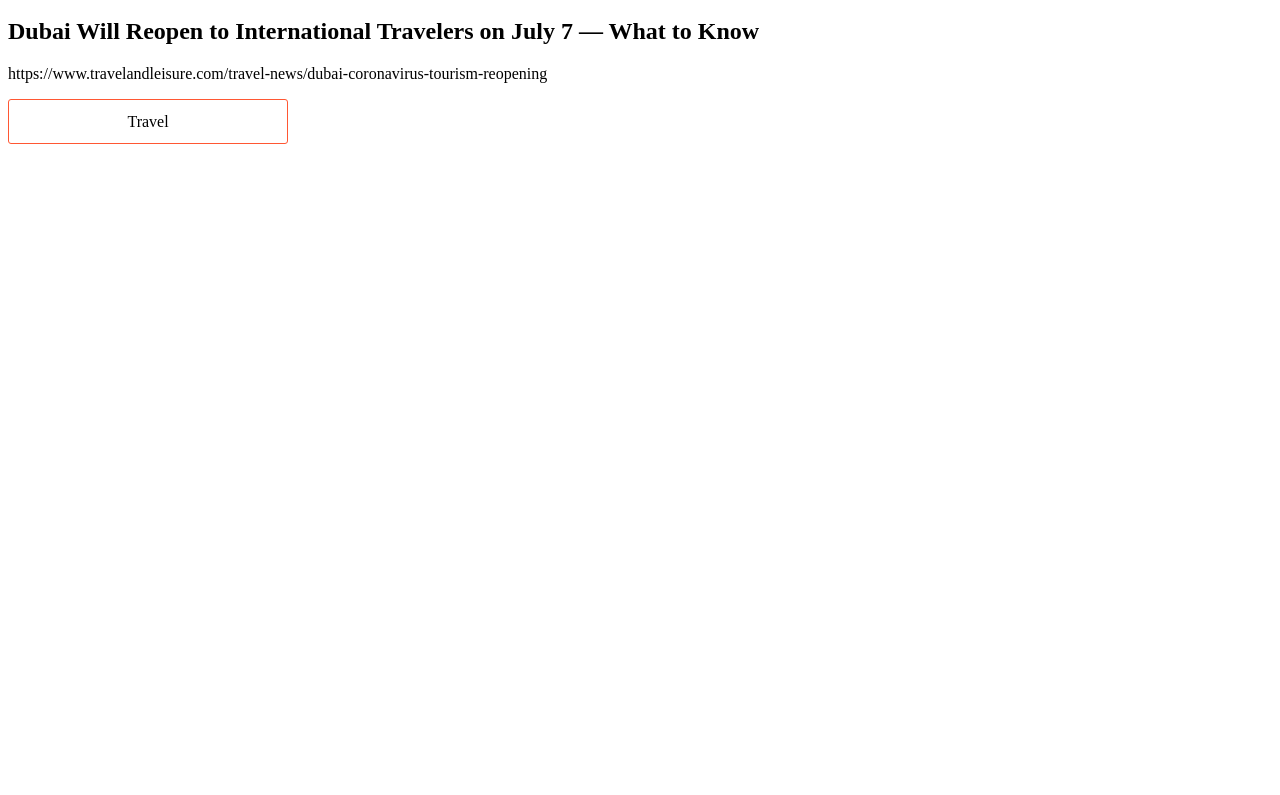
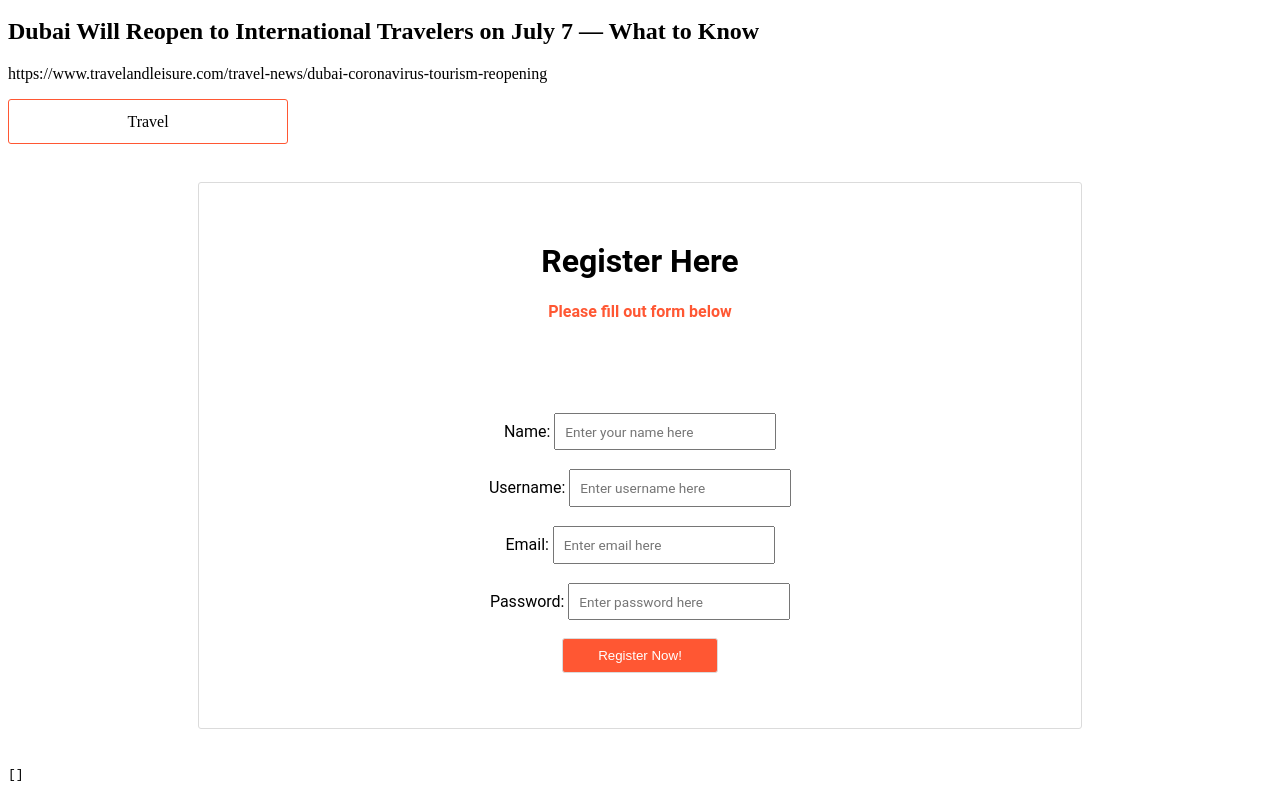
Before and after one commit to Pintereach-build-week/Pintereach-FE, a React (Create React App) app in the folder client/: page / in a window 1280 px wide. Shown: the part 813-1608 px from the top of the page. Before the commit the page ends 973 px from the top, so only its background shows below. Built offline with nearby package versions, Linux system fonts and the light colour scheme.

Commit message:
Updates to register page styling, minor

```diff
--- a/client/src/App.js
+++ b/client/src/App.js
@@ -2,6 +2,7 @@ import React from 'react';
 import { Navbar } from './components/navbar/Navbar';
 import { ArticleList } from './components/articles/ArticleList';
 import { Catergory } from './components/category/Catergory';
+import Register from './components/auth/Register'
 
 function App() {
   return (
@@ -9,6 +10,7 @@ function App() {
       <Navbar/>
       <Catergory />
       <ArticleList />
+      <Register />
     </div>
   );
 }
--- a/client/src/components/auth/Register.js
+++ b/client/src/components/auth/Register.js
@@ -105,6 +105,7 @@ export default function Register() {
         <Form onSubmit={onSubmit}>
             <div>
                 <h1>Register Here</h1>
+                <CalltoAction><h4>Please fill out form below</h4></CalltoAction>
                 <div className="error">
                     <Error>{errors.name}</Error>
                     <Error>{errors.username}</Error>
@@ -112,8 +113,8 @@ export default function Register() {
                     <Error>{errors.password}</Error>
                 </div>
                 <div className="registerFormInputs">
-                    <label>Name:&nbsp;
-                        <input
+                    <label> Name:&nbsp;
+                        <Input
                         id="name"
                         name="name"
                         type="text"
@@ -125,7 +126,7 @@ export default function Register() {
                     <br/>
                     <br/>
                     <label>Username:&nbsp;
-                        <input
+                        <Input
                         type="text"
                         name="username"
                         value={formState.username}
@@ -136,7 +137,7 @@ export default function Register() {
                     <br/>
                     <br/>
                     <label htmlFor="emailInput">Email:&nbsp;
-                        <input
+                        <Input
                             id="emailInput"
                             type="email"
                             name="email"
@@ -148,7 +149,7 @@ export default function Register() {
                     <br/>
                     <br/>
                     <label htmlFor="passwordInput">Password:&nbsp;
-                        <input
+                        <Input
                             type="password"
                             name="password"
                             value={formState.password}
@@ -157,9 +158,9 @@ export default function Register() {
                             />
                     </label>
                 </div>
-                <Button disabled={buttonDisabled}>Register Now!</Button>
-                {/* <p>Already have an account?</p>
-                <button>Login Here</button> */}
+                <Button disabled={buttonDisabled}
+                type="submit"
+                >Register Now!</Button>
             </div>
         </Form>
 
@@ -187,6 +188,7 @@ const Form = styled.form`
 const Input = styled.input`
 font-size: .85rem;
 padding: 1%;
+width: 200px;
 font-family: 'Roboto', sans-serif;
 `;
 
@@ -198,3 +200,7 @@ const Button = styled.button`
     border: 1px solid #DBDBDB;
     border-radius: 3px;
     `;
+
+const CalltoAction = styled.h4`
+color:#FF5733;
+`;
```
